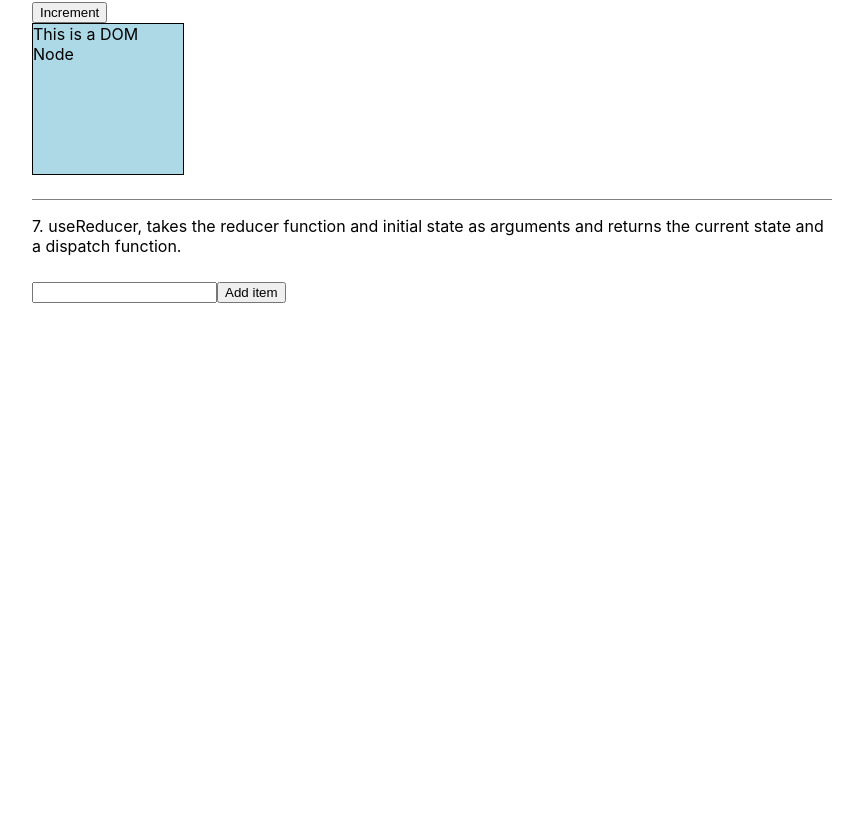
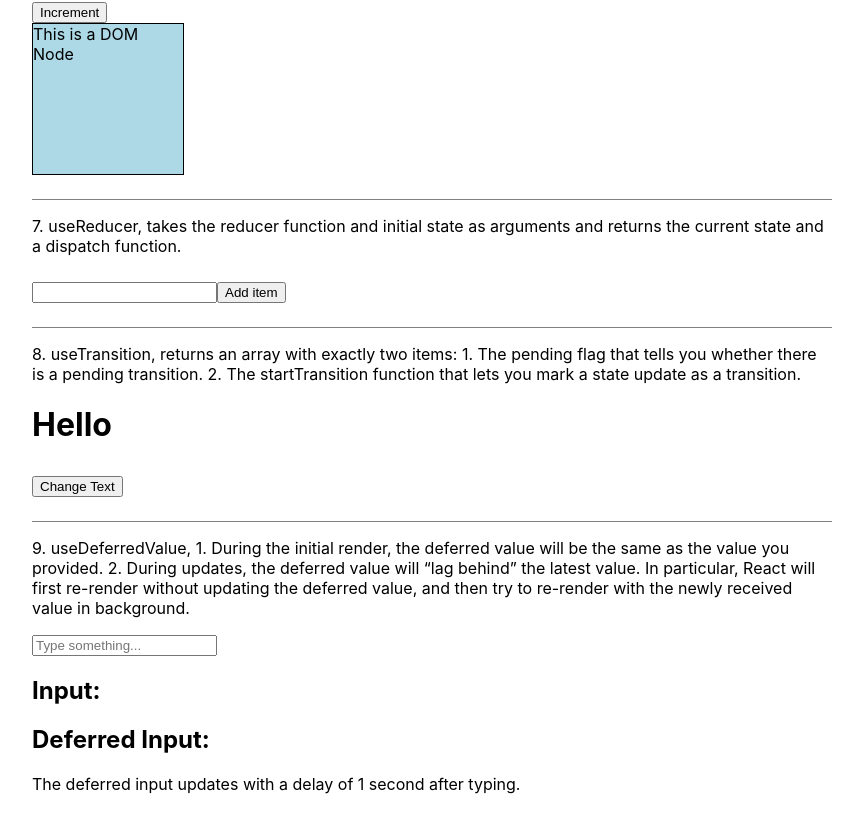
Before and after one commit to PALLAVIKHEDLE/hooks, a React (Create React App) app: page / in a window 1280 px wide. Shown: the part 1913-2745 px from the top of the page, without its empty margins (208-1071 px from the left). Before the commit the page ends 2264 px from the top, so only its background shows below. Built offline with nearby package versions, Linux system fonts and the light colour scheme.

Commit message:
Added two more hooks useTransition & use Deferred

```diff
--- a/src/App.js
+++ b/src/App.js
@@ -6,6 +6,8 @@ import MemoComponent from './useMemo/index'
 import DebugComponent from './useDebugValue/index'
 import RefComponent from './useRef/index'
 import ReducerComponent from './useReducer/index'
+import TransitionComponent from './useTransition/index'
+import DeferredComponent from './useDeferredValue/index'
 
 
 import './App.css';
@@ -46,6 +48,19 @@ export default function App() {
        </p>
       <ReducerComponent/>
       </div>
+      <div className="content">
+      <p>8. useTransition, returns an array with exactly two items:
+      1. The pending flag that tells you whether there is a pending transition.
+      2. The startTransition function that lets you mark a state update as a transition.
+       </p>
+      <TransitionComponent/>
+      <div className="content">
+      <p>9. useDeferredValue, 1. During the initial render, the deferred value will be the same as the value you provided.
+2. During updates, the deferred value will “lag behind” the latest value. In particular, React will first re-render without updating the deferred value, and then try to re-render with the newly received value in background.
+       </p>
+      <DeferredComponent/>
+      </div>
+      </div>
     </div>
   );
 }
--- /dev/null
+++ b/src/useDeferredValue/index.js
@@ -0,0 +1,26 @@
+import React, { useState, useDeferredValue } from 'react';
+
+function Form() {
+  const [input, setInput] = useState('');
+  const deferredInput = useDeferredValue(input, { timeoutMs: 1000 });
+
+  const handleChange = (e) => {
+    setInput(e.target.value);
+  };
+
+  return (
+    <div>
+      <input
+        type="text"
+        value={input}
+        onChange={handleChange}
+        placeholder="Type something..."
+      />
+      <h2>Input: {input}</h2>
+      <h2>Deferred Input: {deferredInput}</h2>
+      <p>The deferred input updates with a delay of 1 second after typing.</p>
+    </div>
+  );
+}
+
+export default Form;
--- /dev/null
+++ b/src/useTransition/index.js
@@ -0,0 +1,24 @@
+import React, { useState, useTransition } from 'react';
+
+function AnimatedText() {
+  const [text, setText] = useState('Hello');
+  const [isPending, startTransition] = useTransition();
+
+  const changeText = () => {
+    startTransition(() => {
+      setText(text === 'Hello' ? 'World' : 'Hello');
+    });
+  };
+
+  return (
+    <div>
+      <h1>
+        {text}
+        {isPending && <span style={{ color: 'gray' }}>...</span>}
+      </h1>
+      <button onClick={changeText}>Change Text</button>
+    </div>
+  );
+}
+
+export default AnimatedText;
```
Also changed, not shown: 1 other file (tests, documents, lock files or other folders).
